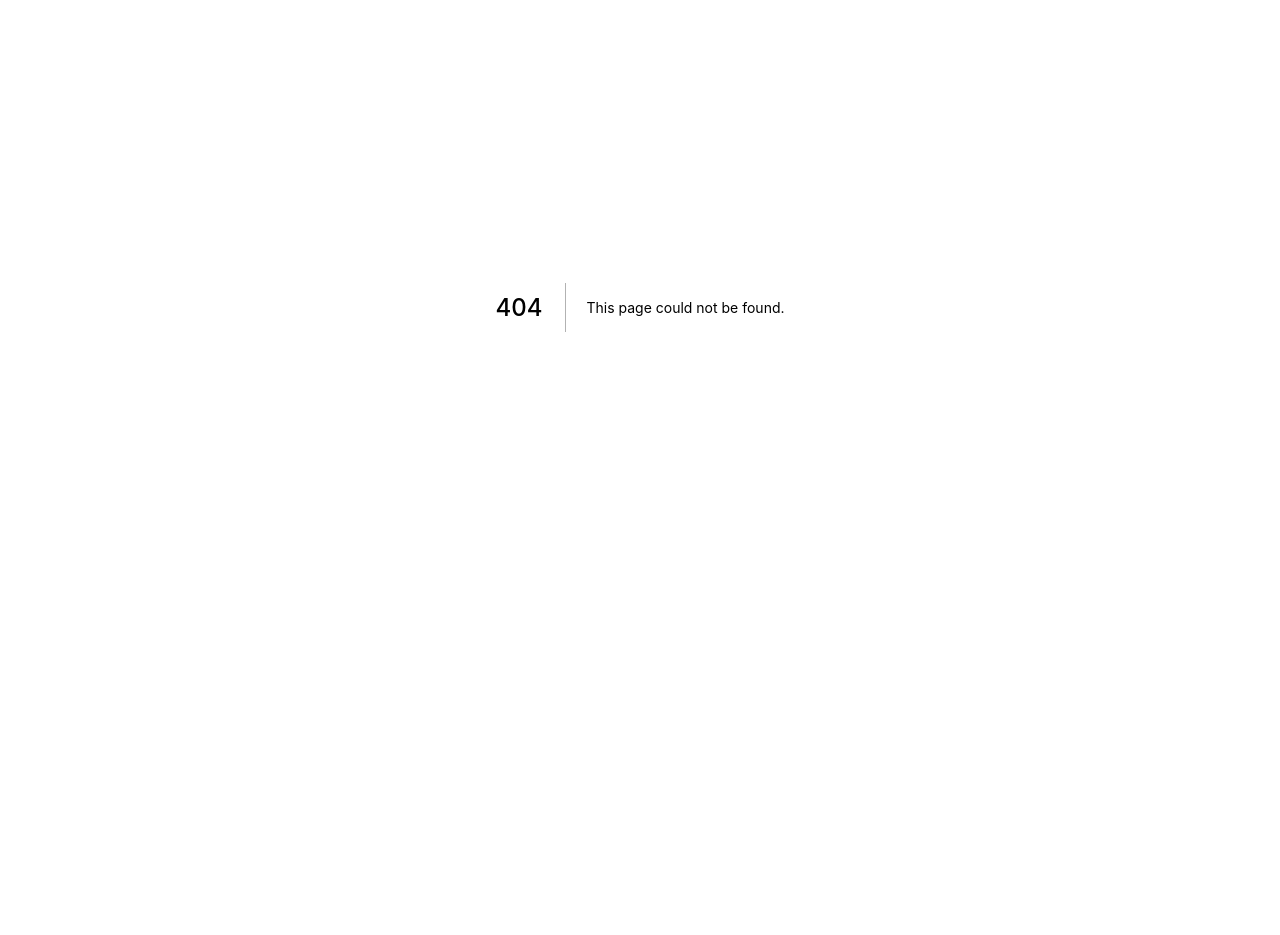
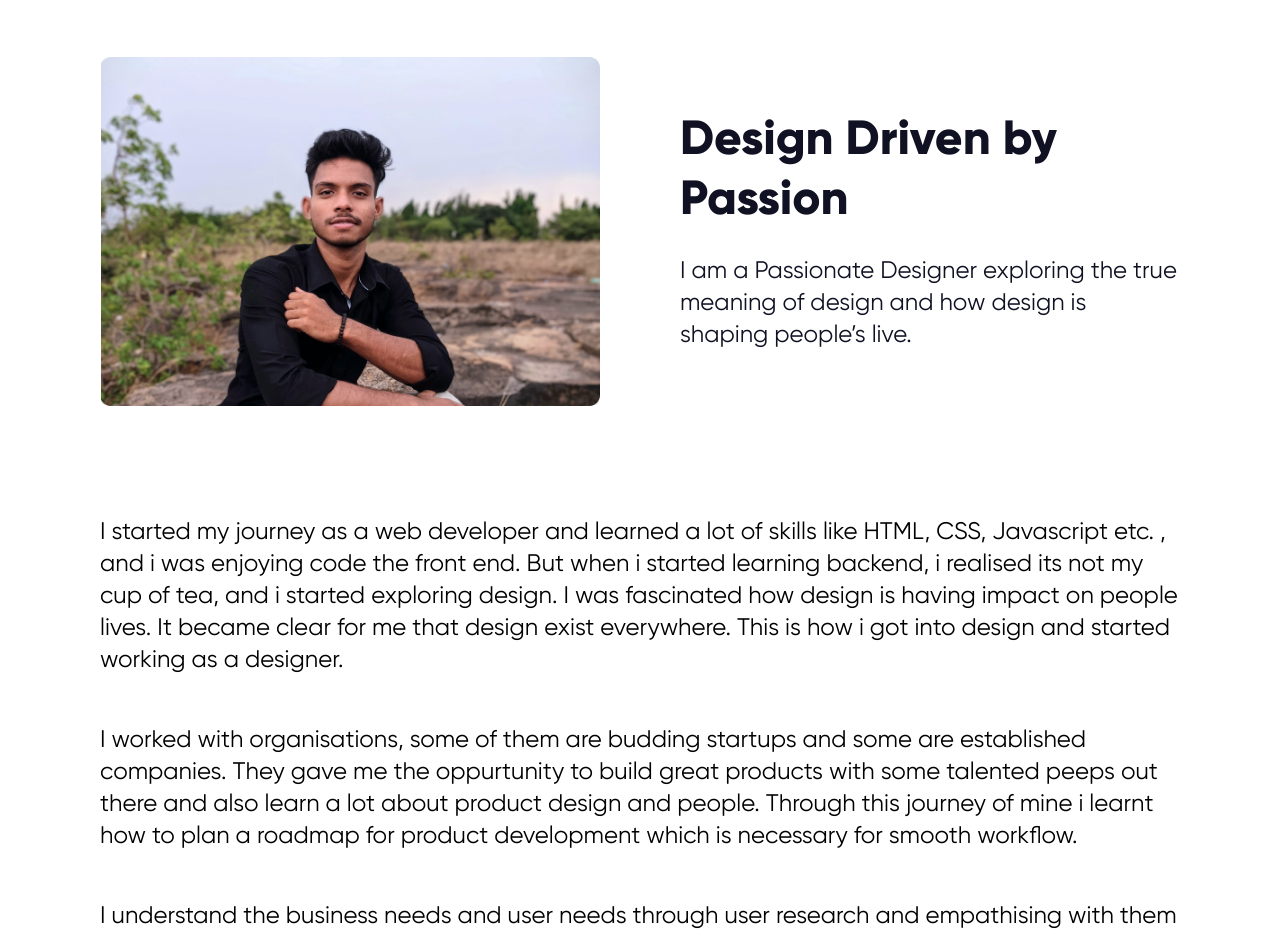
Before and after one commit to heytulsiprasad/satya-design, a Next.js app: page /about in a window 1280 px wide. Before the commit this address had no page. Shown: the part 93-1028 px from the top of the page. Before the commit the page ends 800 px from the top, so only its background shows below. Built offline with nearby package versions, Linux system fonts and the light colour scheme.

Commit message:
Add about page

```diff
--- a/components/Sidebar/index.js
+++ b/components/Sidebar/index.js
@@ -15,7 +15,7 @@ const Sidebar = forwardRef(({ open, setOpen }, ref) => {
   const [showHome, setShowHome] = useState(false)
 
   useEffect(() => {
-    if (pathname === '/project/[slug]') {
+    if (pathname !== '/') {
       setShowHome(true)
     } else {
       setShowHome(false)
@@ -58,13 +58,13 @@ const Sidebar = forwardRef(({ open, setOpen }, ref) => {
                 <a href={links.mail}>Mail</a>
               </h2>
             </li>
-            {/* <li>
-              <Link href="/#about">
+            <li>
+              <Link href="/about">
                 <h2>
                   <a>About Me</a>
                 </h2>
               </Link>
-            </li> */}
+            </li>
             <li>
               <h2>
                 <a href={links.resume} target="_blank" rel="noreferrer">
--- a/components/Sidebar/styles.js
+++ b/components/Sidebar/styles.js
@@ -71,6 +71,7 @@ export const Content = styled.div`
       font-size: 32px;
       line-height: 40px;
       margin-bottom: 4rem;
+      cursor: pointer;
     }
   }
 
--- a/data/data.js
+++ b/data/data.js
@@ -70,3 +70,9 @@ export const footerData = {
   subhead2:
     'Lets chat over a cup of tea 🍵 and discuss your idea at bhubaneswar, India.',
 }
+
+export const about = [
+  'I started my journey as a web developer and learned a lot of skills like HTML, CSS, Javascript etc. , and i was enjoying code the front end. But when i started learning backend, i realised its not my cup of tea, and i started exploring design. I was fascinated how design is having impact on people lives. It became clear for me that design exist everywhere. This is how i got into design and started working as a designer.',
+  'I worked with organisations, some of them are budding startups and some are established companies. They gave me the oppurtunity to build great products with some talented peeps out there and also learn a lot about product design and people. Through this journey of mine i learnt how to plan a roadmap for product development which is necessary for smooth workflow.',
+  'I understand the business needs and user needs through user research and empathising with them which help me map the product and build better architecture for the product. After which wireframing and final designs are done. I work closely with design and dev team so that a great product is delivered in time.',
+]
--- /dev/null
+++ b/pages/about.js
@@ -0,0 +1,41 @@
+import Image from 'next/image'
+
+import Footer from '../components/Footer'
+import Navbar from '../components/Navbar'
+import SEO from '../components/SEO'
+
+import profile from '../assets/cover.png'
+
+import { Container } from '../styles/Project.styles'
+import { ProfileSection } from '../styles/Home.styles'
+import { AboutSection } from '../styles/About.styles'
+
+import { profileData, about } from '../data/data'
+
+const About = () => {
+  return (
+    <>
+      <SEO />
+      <Container>
+        <Navbar />
+        <ProfileSection style={{ marginBottom: 0 }}>
+          <div className="left">
+            <Image src={profile} alt="User profile image" />
+          </div>
+          <div className="right">
+            <h1 className="heading">{profileData.heading}</h1>
+            <h4 className="subheading">{profileData.subheading}</h4>
+          </div>
+        </ProfileSection>
+        <AboutSection>
+          {about.map((para, id) => (
+            <p key={id}>{para}</p>
+          ))}
+        </AboutSection>
+        <Footer />
+      </Container>
+    </>
+  )
+}
+
+export default About
--- a/pages/index.js
+++ b/pages/index.js
@@ -1,4 +1,3 @@
-import React from 'react'
 import styled from 'styled-components'
 import Marquee from 'react-fast-marquee'
 import Image from 'next/image'
@@ -122,7 +121,7 @@ const Home = () => {
             </li>
           </ul>
         </ToolSection>
-        <ProfileSection id="about">
+        <ProfileSection>
           <div className="left">
             <Image src={profile} alt="User profile image" />
           </div>
--- /dev/null
+++ b/styles/About.styles.js
@@ -0,0 +1,33 @@
+import styled from 'styled-components'
+
+export const AboutSection = styled.section`
+  display: flex;
+  flex-direction: column;
+  padding: 5.5rem 10rem;
+
+  p {
+    margin-bottom: 4.8rem;
+    font-weight: 400;
+    font-size: 2.4rem;
+    line-height: 3.2rem;
+
+    @media only screen and (max-width: 900px) {
+      font-weight: 400;
+      font-size: 2rem;
+      line-height: 3.2rem;
+    }
+
+    @media only screen and (max-width: 700px) {
+      font-size: 1.6rem;
+      line-height: 2.2rem;
+    }
+  }
+
+  @media only screen and (max-width: 900px) {
+    padding: 5.5rem 4.8rem;
+  }
+
+  @media only screen and (max-width: 700px) {
+    padding: 5.5rem 2.5rem;
+  }
+`
--- a/styles/Home.styles.js
+++ b/styles/Home.styles.js
@@ -94,6 +94,9 @@ export const ProfileSection = styled.section`
   .left {
     flex-basis: 50%;
     margin-right: 8rem;
+    display: flex;
+    align-items: center;
+    justify-content: center;
 
     @media only screen and (max-width: 900px) {
       margin-right: 4rem;
@@ -110,7 +113,6 @@ export const ProfileSection = styled.section`
     display: flex;
     flex-direction: column;
     justify-content: center;
-    padding-bottom: 4.8rem;
 
     .heading {
       font-family: 'Gilroy';
```
